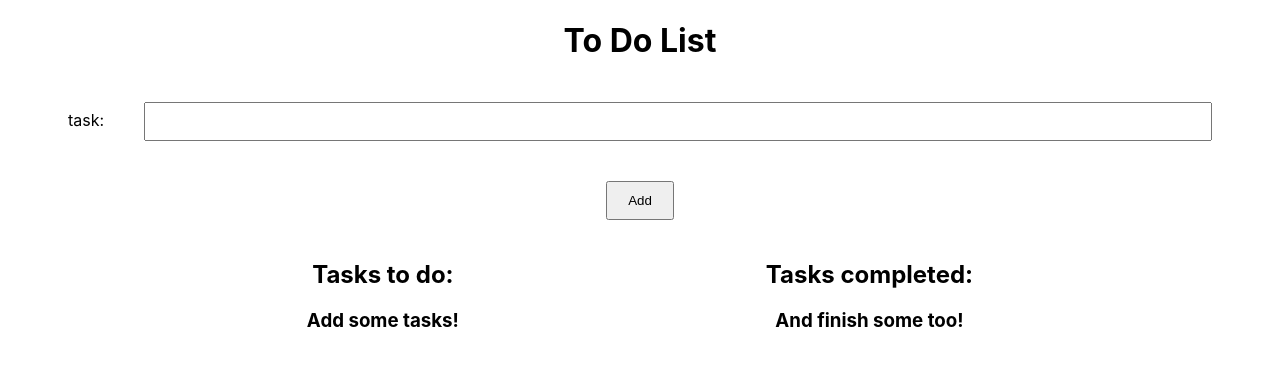
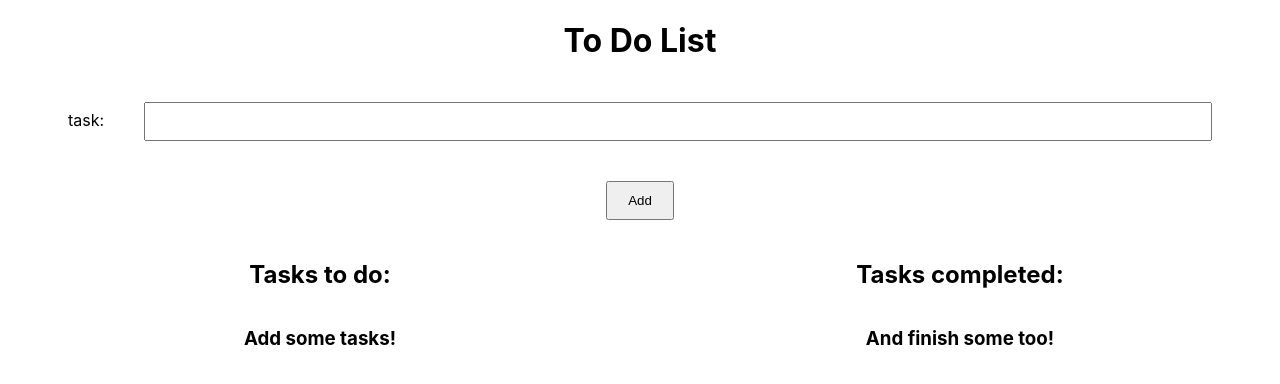
Before and after one commit to deergit/m46-todo-list, a React (Create React App) app: page / in a window 1280 px wide. Shown: the top 384 px of the page. Built offline with nearby package versions, Linux system fonts and the light colour scheme.

Commit message:
updating project

```diff
--- a/src/App.css
+++ b/src/App.css
@@ -21,13 +21,33 @@ form * {
     justify-content: space-evenly;
 }
 
+.listCol {
+    flex: 1 0 0;
+
+    display: flex;
+    flex-flow: column nowrap;
+    justify-content: flex-start;
+}
+
 .taskContainer {
     margin: 20px;
     padding: 10px;
+
+    border: 2px solid red;
+    border-radius: 10px;
+}
+
+.taskContent {
+    margin: 20px;
 }
 
 .taskControls {
     display: flex;
     flex-flow: row nowrap;
     justify-content: space-around;
+    align-items: center;
 }
+
+.taskControls button {
+    padding: 5px 10px;
+}
--- a/src/App.js
+++ b/src/App.js
@@ -54,7 +54,7 @@ const App = () => {
             </form>
 
             <div id="listContainer">
-                <div id="leftCol">
+                <div className="leftCol listCol">
                     <h2>Tasks to do:</h2>
                     {taskList.length === 0 ?
                         <h3>Add some tasks!</h3> :
@@ -66,7 +66,7 @@ const App = () => {
                     }
                 </div>
 
-                <div id="rightCol">
+                <div className="rightCol listCol">
                     <h2>Tasks completed:</h2>
                     {taskListCompleted.length === 0 ?
                         <h3>And finish some too!</h3> :
```
